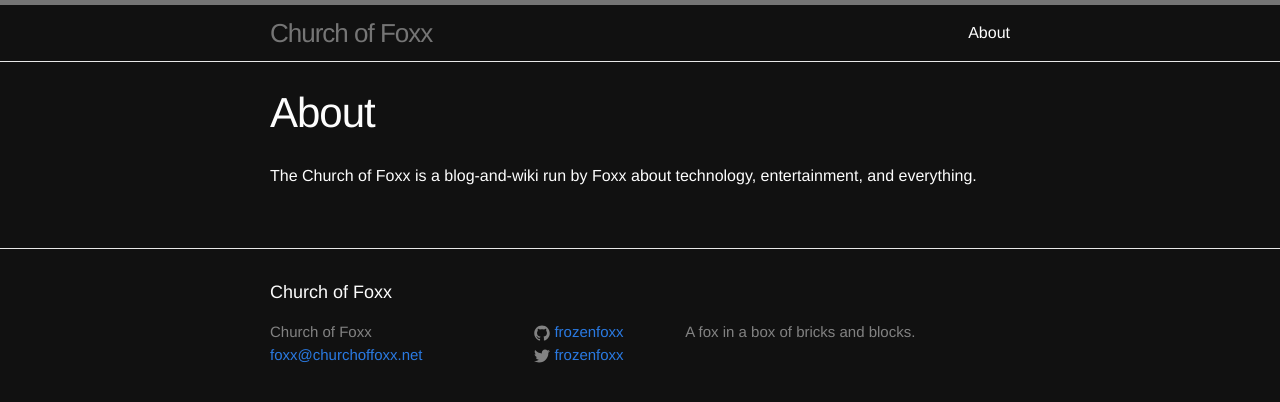
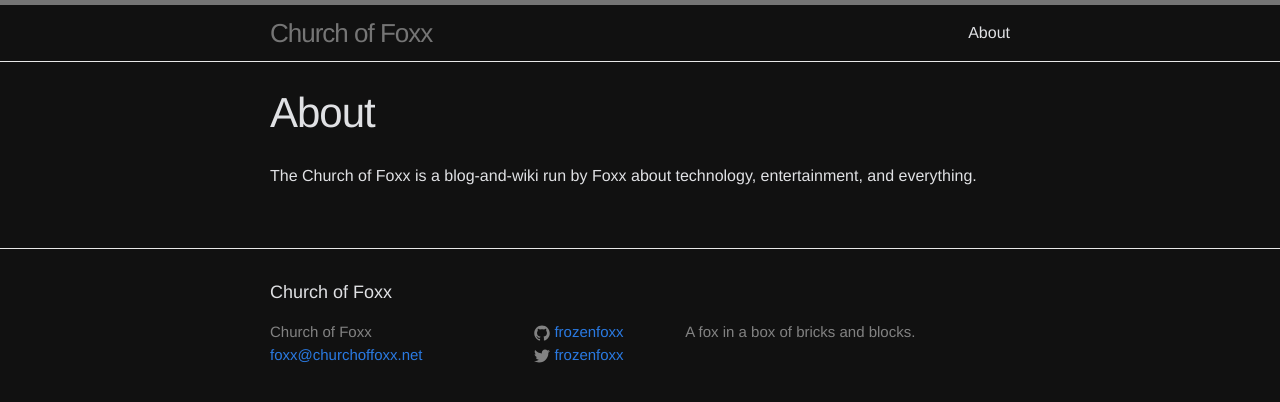
Before and after one commit to h0ck3ystyx/frozenfoxx.github.io, a Jekyll site: the page built from about.md, in a window 1280 px wide. Shown: the top 402 px of the page. Built offline with Jekyll 4.4.1, drawn with Linux system fonts in a browser that asks for light colours.

Commit message:
Adjusted text

```diff
--- a/css/main.scss
+++ b/css/main.scss
@@ -13,7 +13,7 @@ $base-line-height: 1.5;
 
 $spacing-unit:     30px;
 
-$text-color:       #fdfdfd;
+$text-color:       #E0E1E4;
 $background-color: #111;
 $brand-color:      #2a7ae2;
 
```
